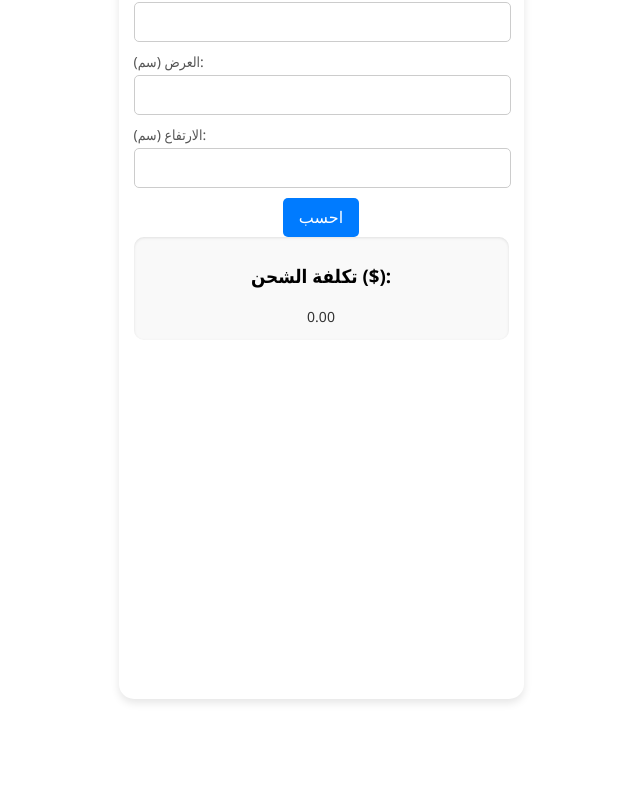
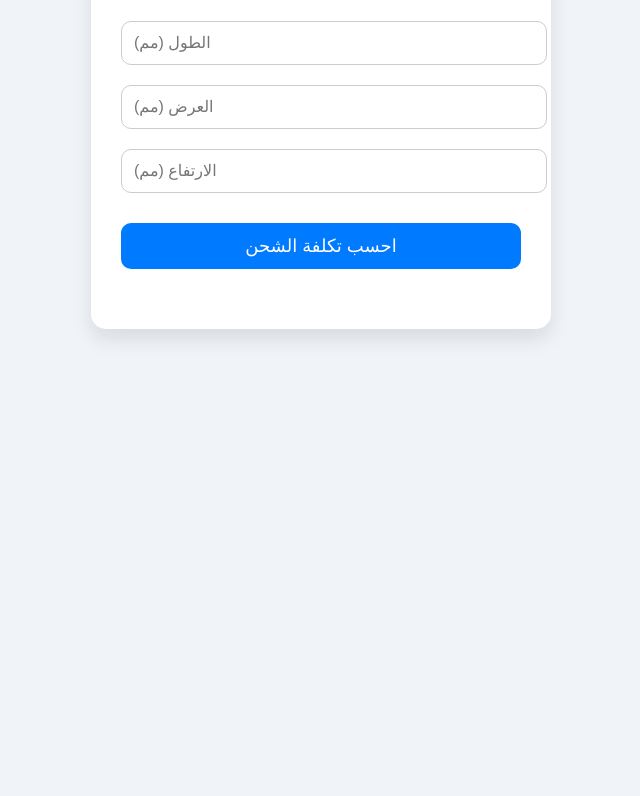
Before and after one commit to shobi7z/aliexp, a plain HTML site: page index.html in a window 1280 px wide. Shown: the part 279-1075 px from the top of the page, without its empty margins (319-959 px from the left). After the commit the page ends 800 px from the top, so only its background shows below. Drawn offline with Linux system fonts and the light colour scheme.

Commit message:
Update index.html

```diff
--- a/index.html
+++ b/index.html
@@ -1,173 +1,98 @@
 <!DOCTYPE html>
-<html>
+<html lang="ar">
 <head>
-    <title>حاسبة الشحن</title>
+    <meta charset="UTF-8">
+    <meta name="viewport" content="width=device-width, initial-scale=1.0">
+    <title>حساب تكلفة الشحن</title>
     <style>
         body {
-            font-family: 'Segoe UI', Tahoma, Geneva, Verdana, sans-serif;
-            background-color: #ffffff;
+            font-family: 'Cairo', sans-serif;
+            background-color: #f0f4f8;
             display: flex;
             justify-content: center;
             align-items: center;
-            height: 140vh;
+            height: 100vh;
             margin: 0;
         }
-
         .container {
             background-color: #ffffff;
-            padding: 15px;
+            padding: 30px;
             border-radius: 15px;
-            box-shadow: 0 4px 8px rgba(0, 0, 0, 0.1);
-            width: 375px; /* Fixed width */
-            height: 805px; /* Fixed height */
+            box-shadow: 0 10px 20px rgba(0, 0, 0, 0.1);
             text-align: center;
-            overflow-y: auto; /* Enable scrolling if content overflows */
+            max-width: 400px;
+            width: 100%;
         }
-
         h2 {
-            margin-bottom: 10px;
             color: #333;
+            margin-bottom: 20px;
+            font-size: 24px;
+        }
+        input {
+            width: 100%;
+            padding: 12px;
+            margin: 10px 0;
             font-size: 16px;
+            border-radius: 10px;
+            border: 1px solid #ccc;
+            transition: all 0.3s ease;
         }
-
-        label {
-            display: block;
-            margin-bottom: 4px;
-            color: #555;
-            font-size: 14px;
-            text-align: left;
+        input:focus {
+            border-color: #007bff;
+            box-shadow: 0 0 8px rgba(0, 123, 255, 0.25);
         }
-
-        input[type="number"] {
-            width: calc(100% - 20px);
-            padding: 10px;
-            margin-bottom: 10px; /* Reduced margin */
-            border: 1px solid #ccc;
-            border-radius: 5px;
-            font-size: 16px;
+        button {
+            background-color: #007bff;
+            color: white;
+            padding: 12px 30px;
+            border: none;
+            border-radius: 10px;
+            cursor: pointer;
+            font-size: 18px;
+            transition: background-color 0.3s ease;
+            margin-top: 20px;
+            width: 100%;
         }
-
-        button {
-            background-color: #007BFF;
-            color: white;
-            padding: 10px 16px; /* Adjusted padding */
-            border: none;
-            border-radius: 5px;
-            cursor: pointer;
-            font-size: 16px;
-            transition: background-color 0.3s, transform 0.3s;
-        }
-
         button:hover {
             background-color: #0056b3;
-            transform: scale(1.05);
         }
-
-        p {
-            font-size: 14px;
-            margin: 6px 0;
-            color: #333;
-        }
-
         .result {
-            background-color: #f9f9f9;
-            padding: 8px; /* Adjusted padding */
-            border-radius: 10px;
-            box-shadow: inset 0 1px 3px rgba(0, 0, 0, 0.1);
-        }
-
-        @media (max-width: 600px) {
-            h2 {
-                font-size: 14px;
-            }
-
-            label {
-                font-size: 12px;
-            }
-
-            input[type="number"], button {
-                font-size: 14px;
-                padding: 8px;
-            }
-
-            button {
-                padding: 8px 14px; /* Adjusted padding */
-            }
-
-            p {
-                font-size: 12px;
-            }
-
-            .result {
-                padding: 6px;
-            }
+            margin-top: 30px;
+            font-size: 20px;
+            font-weight: bold;
+            color: #007bff;
         }
     </style>
 </head>
 <body>
     <div class="container">
-        <img src="https://cdn-icons-png.flaticon.com/128/781/781760.png" alt="Shipping Icon" width="50" height="50">
-        <h2>حاسبة الشحن</h2>
-        <label for="length">الطول (سم):</label>
-        <input type="number" id="length" step="0.01"><br>
-        <label for="width">العرض (سم):</label>
-        <input type="number" id="width" step="0.01"><br>
-        <label for="height">الارتفاع (سم):</label>
-        <input type="number" id="height" step="0.01"><br>
-        <button onclick="calculateShipping()">احسب</button>
-        <div class="result">
-            <h3>تكلفة الشحن ($):</h3>
-            <p id="shippingCost">0.00</p>
-        </div>
+        <h2>حساب تكلفة الشحن</h2>
+        <input type="number" id="length" placeholder="الطول (مم)" min="0" step="0.01">
+        <input type="number" id="width" placeholder="العرض (مم)" min="0" step="0.01">
+        <input type="number" id="height" placeholder="الارتفاع (مم)" min="0" step="0.01">
+        <button onclick="calculateShipping()">احسب تكلفة الشحن</button>
+        <div class="result" id="result"></div>
     </div>
+
     <script>
         function calculateShipping() {
-            const price = parseFloat(document.getElementById('price').value);
             const length = parseFloat(document.getElementById('length').value);
             const width = parseFloat(document.getElementById('width').value);
             const height = parseFloat(document.getElementById('height').value);
 
-            const volumeInCubicMeters = (length * width * height) / 1000000;
-            let shippingCost = volumeInCubicMeters * 400;
+            if (isNaN(length) || isNaN(width) || isNaN(height) || length <= 0 || width <= 0 || height <= 0) {
+                document.getElementById('result').innerText = 'يرجى إدخال قيم صحيحة للطول والعرض والارتفاع.';
+                return;
+            }
 
-            // Ensure minimum shipping cost is $0.5
+            const volume = (length * width * height) / 1000000; // Convert mm³ to m³
+            let shippingCost = volume * 400;
+
             if (shippingCost < 0.5) {
                 shippingCost = 0.5;
             }
 
-            // Round shipping cost to nearest 0.25
-            shippingCost = roundToNearestQuarter(shippingCost);
-
-            const totalPrice = price + shippingCost;
-            const totalPriceIQD = totalPrice * 1450;
-
-            document.getElementById('shippingCost').innerText = shippingCost.toFixed(2);
-            document.getElementById('totalPrice').innerText = totalPrice.toFixed(2);
-            document.getElementById('totalPriceIQD').innerText = formatIQD(totalPriceIQD);
-        }
-
-        function roundToNearestQuarter(amount) {
-            return Math.round(amount * 4) / 4;
-        }
-
-        function formatIQD(amount) {
-            const roundedAmount = Math.round(amount / 250) * 250;
-            const integerPart = Math.floor(roundedAmount);
-            const decimalPart = roundedAmount - integerPart;
-
-            let formatted = integerPart.toLocaleString('en');
-
-            if (decimalPart === 0) {
-                formatted += " دينار";
-            } else if (decimalPart === 250) {
-                formatted += " ربع";
-            } else if (decimalPart === 500) {
-                formatted += " نصف";
-            } else if (decimalPart === 750) {
-                formatted += " ثلاث أرباع";
-            }
-
-            return formatted;
+            document.getElementById('result').innerText = 'تكلفة الشحن: $' + shippingCost.toFixed(2);
         }
     </script>
 </body>
```
